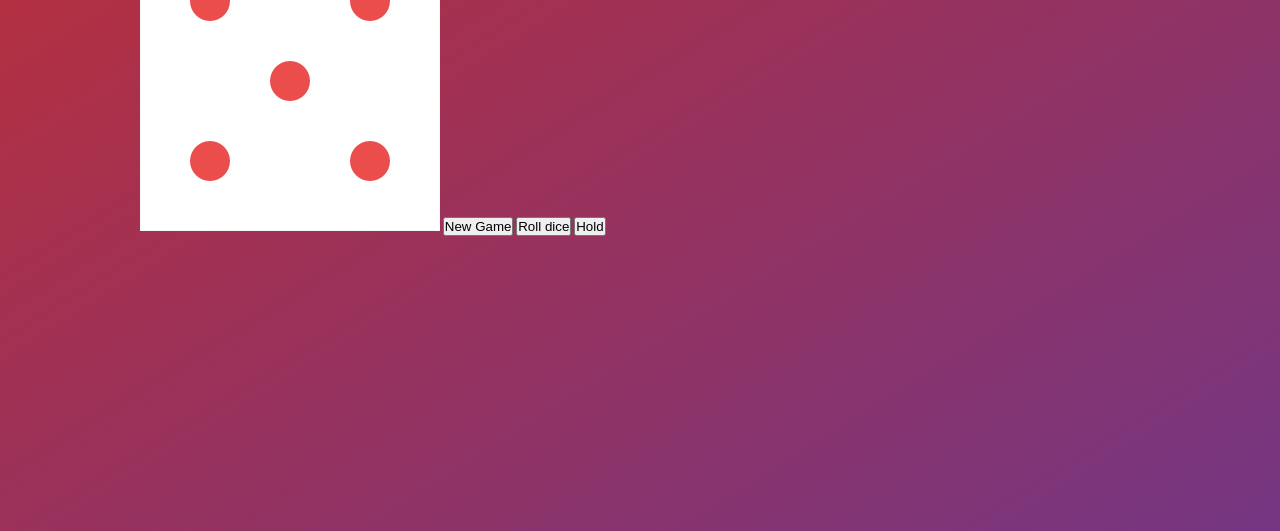
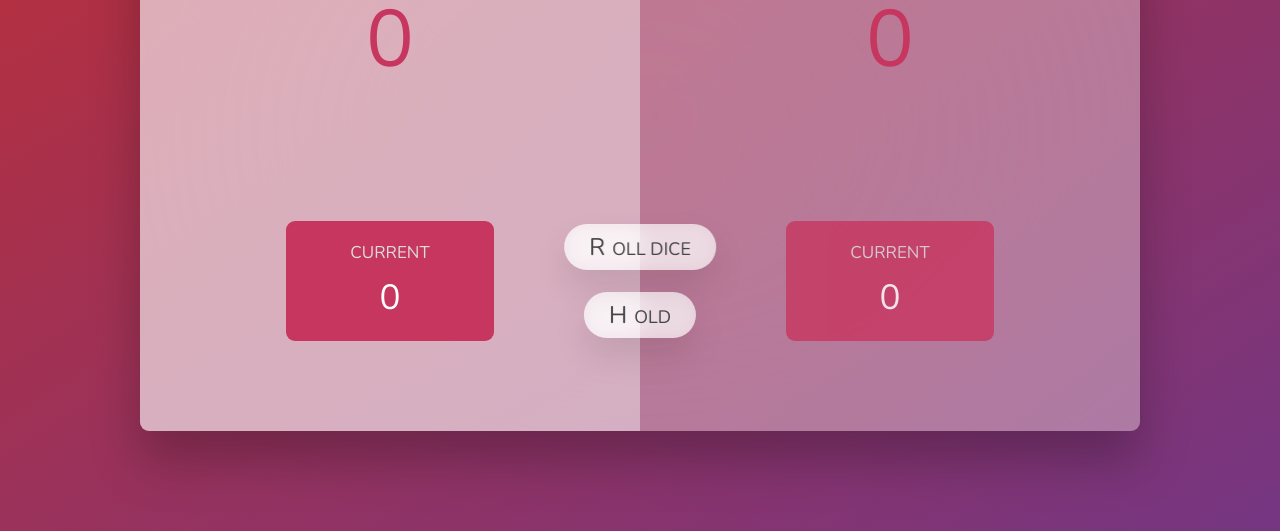
Before and after one commit to nishank04/JavaScript_Full_Course_Akashay, a plain HTML site: page 05-Pig_Game/index.html in a window 1280 px wide. Shown: the part 269-800 px from the top of the page. Drawn offline with nearby package versions, Linux system fonts and the light colour scheme.

Commit message:
Started the dice game, work in progress

```diff
--- a/05-Pig_Game/script.js
+++ b/05-Pig_Game/script.js
@@ -0,0 +1,69 @@
+'use strict';
+
+//selecting elements
+const player0El = document.querySelector('.player--0');
+const player1El = document.querySelector('.player--1');
+const score0El  = document.querySelector('#score--0');
+const score1El = document.getElementById('score--1');
+const current0El = document.getElementById('current--0');
+const current1El = document.getElementById('current--1');
+
+const diceEl  = document.querySelector('.dice');
+const btnNew  = document.querySelector('.btn--new');
+const btnRoll  = document.querySelector('.btn-roll');
+const btnHold  = document.querySelector('.btn-hold');
+
+let scores, currentScore, activePlayer, playing;
+
+//Starting conditions
+
+const init = function () {
+    scores = [0, 0];
+    currentScore = 0;
+    activePlayer = 0;
+    playing = true;
+
+    score0El.textContent = 0;
+    score1El.textContent = 0;
+    current0El.textContent = 0;
+    current1El.textContent = 0;
+
+    diceEl.classList.add('hidden');
+    player0El.classList.remove('player--winner');
+    player1El.classList.remove('player--winner');
+    player0El.classList.add('player--active');
+    player1El.classList.remove('player--active');
+};
+init();
+
+const switchPlayer = function () {
+    document.getElementById(`current--${activePlayer}`).textContent = 0;
+    currentScore = 0;
+    activePlayer = activePlayer === 0 ? 1: 0;
+    player0El.classList.toggle('player--active');
+    player1El.classList.toggle('player--active');
+};
+
+//Rolling dice functionality
+btnRoll.addEventListener('click', function (){
+    if (playing) {
+        //1. generating a random dice roll
+        const dice = Math.trunc(Math.random() * 6) + 1;
+
+        //2. Display dice
+        diceEl.classList.remove('hidden');
+        diceEl.src = `dice-${dice}.png`
+
+        //3. Check for rolled 1
+        if (dice != 1){
+            //Add the dice number to the currentscore
+            currentScore += dice //currenScore = currentScore + dice
+            document.getElementById(
+                `current--${activePlayer}`
+            ).textContent = currentScore;
+        } else {
+            //Switch the player
+            switchPlayer()
+        }
+    }
+})
--- a/05-Pig_Game/style.css
+++ b/05-Pig_Game/style.css
@@ -1,4 +1,6 @@
-*{
+@import url('https://fonts.googleapis.com/css2?family=Nunito&display=swap');
+
+* {
   margin: 0;
   padding: 0;
   box-sizing: inherit;
@@ -10,7 +12,7 @@ html {
 }
 
 body {
-    font-family: sans-serif;
+  font-family: 'Nunito', sans-serif;
   font-weight: 400;
   height: 100vh;
   color: #333;
@@ -20,11 +22,150 @@ body {
   justify-content: center;
 }
 
-/* Layout */
+/* LAYOUT */
 main {
   position: relative;
   width: 100rem;
   height: 60rem;
-    Prarabdha
+  background-color: rgba(255, 255, 255, 0.35);
+  backdrop-filter: blur(200px);
+  filter: blur();
+  box-shadow: 0 3rem 5rem rgba(0, 0, 0, 0.25);
+  border-radius: 9px;
+  overflow: hidden;
+  display: flex;
+}
 
+.player {
+  flex: 50%;
+  padding: 9rem;
+  display: flex;
+  flex-direction: column;
+  align-items: center;
+  transition: all 0.75s;
 }
+
+/* ELEMENTS */
+.name {
+  position: relative;
+  font-size: 4rem;
+  text-transform: uppercase;
+  letter-spacing: 1px;
+  word-spacing: 2px;
+  font-weight: 300;
+  margin-bottom: 1rem;
+}
+
+.score {
+  font-size: 8rem;
+  font-weight: 300;
+  color: #c7365f;
+  margin-bottom: auto;
+}
+
+.player--active {
+  background-color: rgba(255, 255, 255, 0.4);
+}
+.player--active .name {
+  font-weight: 700;
+}
+.player--active .score {
+  font-weight: 400;
+}
+
+.player--active .current {
+  opacity: 1;
+}
+
+.current {
+  background-color: #c7365f;
+  opacity: 0.8;
+  border-radius: 9px;
+  color: #fff;
+  width: 65%;
+  padding: 2rem;
+  text-align: center;
+  transition: all 0.75s;
+}
+
+.current-label {
+  text-transform: uppercase;
+  margin-bottom: 1rem;
+  font-size: 1.7rem;
+  color: #ddd;
+}
+
+.current-score {
+  font-size: 3.5rem;
+}
+
+/* ABSOLUTE POSITIONED ELEMENTS */
+.btn {
+  position: absolute;
+  left: 50%;
+  transform: translateX(-50%);
+  color: #444;
+  background: none;
+  border: none;
+  font-family: inherit;
+  font-size: 1.8rem;
+  text-transform: uppercase;
+  cursor: pointer;
+  font-weight: 400;
+  transition: all 0.2s;
+
+  background-color: white;
+  background-color: rgba(255, 255, 255, 0.6);
+  backdrop-filter: blur(10px);
+
+  padding: 0.7rem 2.5rem;
+  border-radius: 50rem;
+  box-shadow: 0 1.75rem 3.5rem rgba(0, 0, 0, 0.1);
+}
+
+.btn::first-letter {
+  font-size: 2.4rem;
+  display: inline-block;
+  margin-right: 0.7rem;
+}
+
+.btn--new {
+  top: 4rem;
+}
+.btn--roll {
+  top: 39.3rem;
+}
+.btn--hold {
+  top: 46.1rem;
+}
+
+.btn:active {
+  transform: translate(-50%, 3px);
+  box-shadow: 0 1rem 2rem rgba(0, 0, 0, 0.15);
+}
+
+.btn:focus {
+  outline: none;
+}
+
+.dice {
+  position: absolute;
+  left: 50%;
+  top: 16.5rem;
+  transform: translateX(-50%);
+  height: 10rem;
+  box-shadow: 0 2rem 5rem rgba(0, 0, 0, 0.2);
+}
+
+.player--winner {
+  background-color: #2f2f2f;
+}
+
+.player--winner .name {
+  font-weight: 700;
+  color: #c7365f;
+}
+
+.hidden {
+  display: none;
+}
```
Lines whose indentation alone changed are shown as unchanged.
